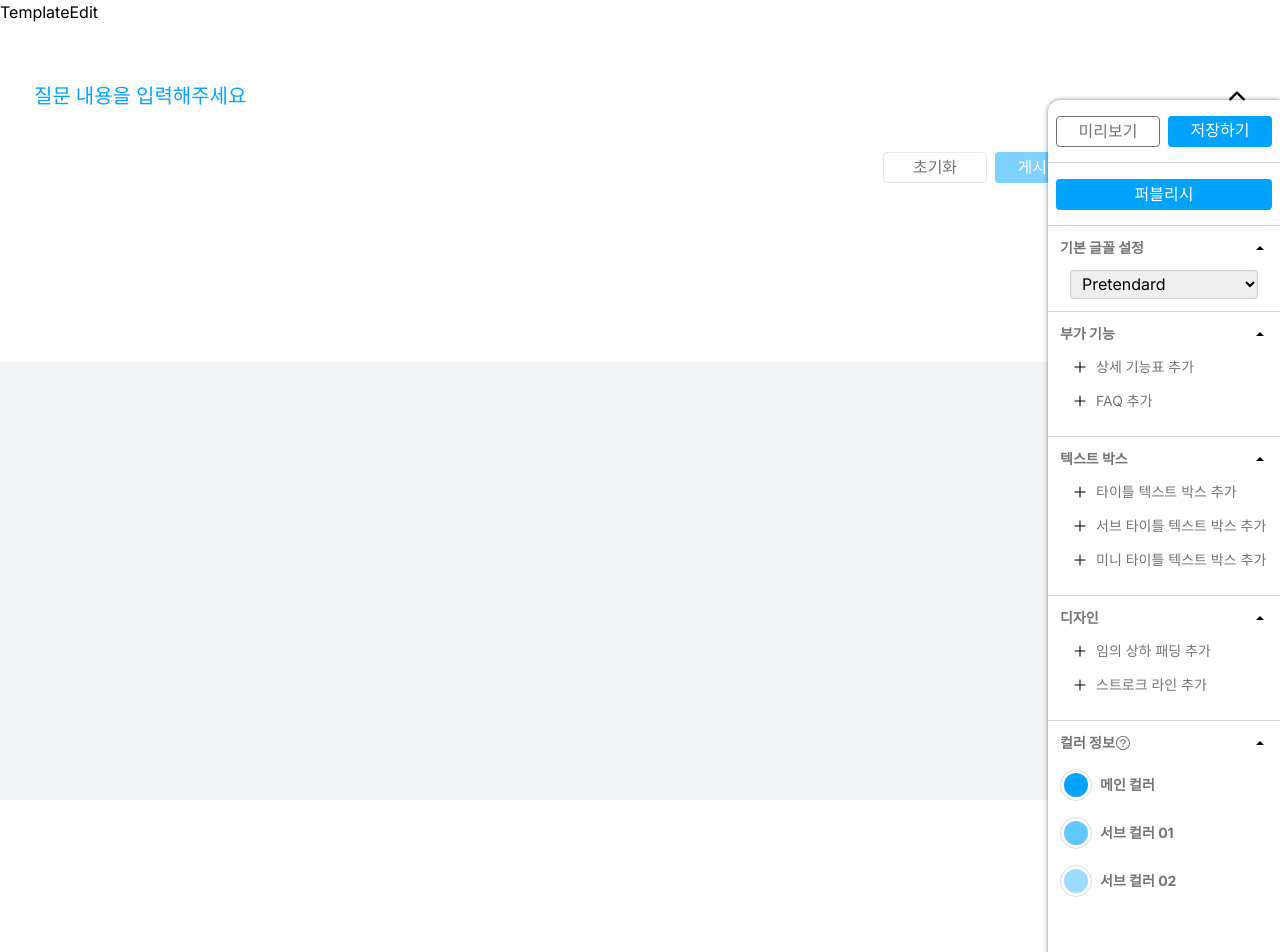
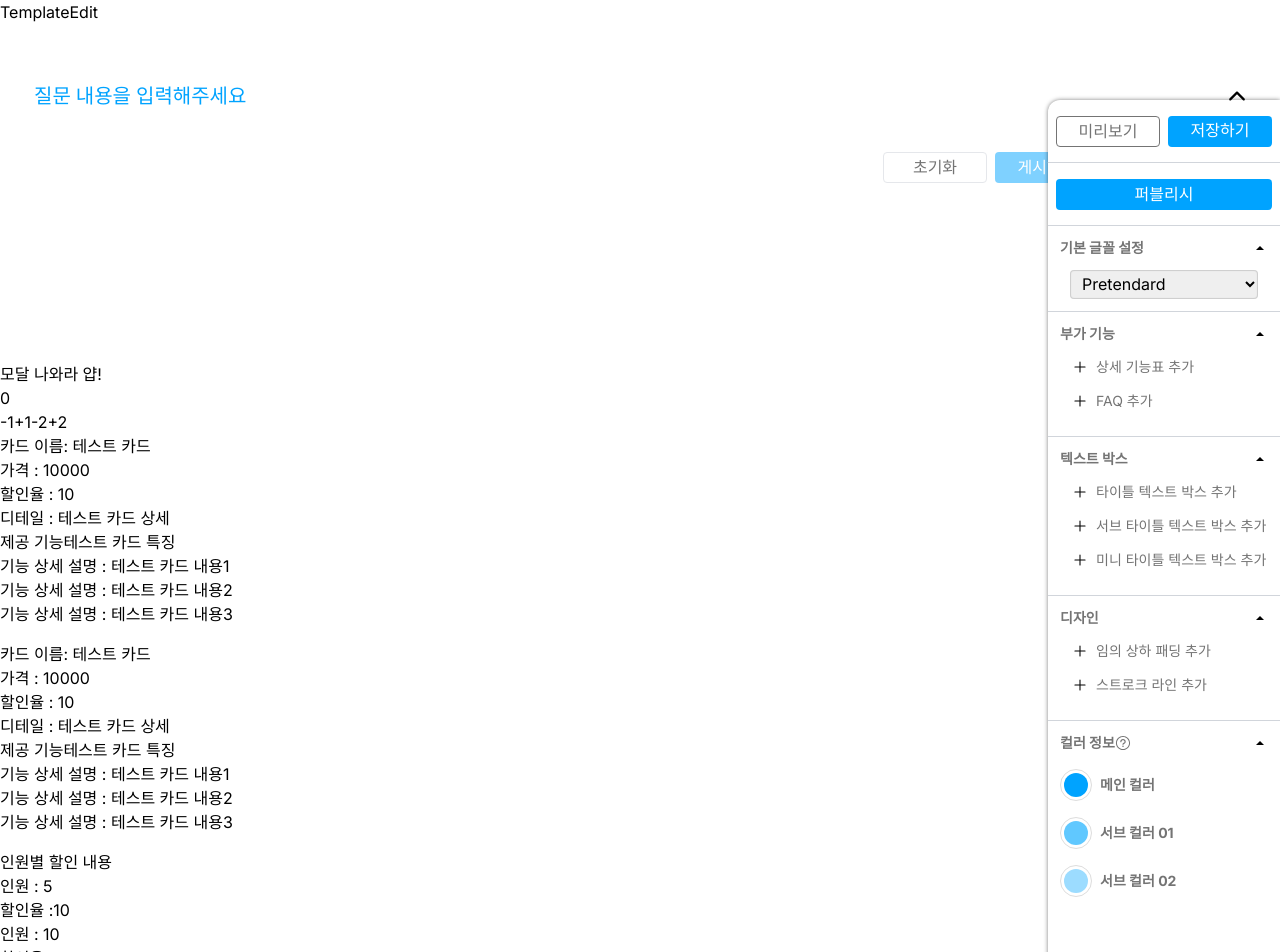
Before and after one commit to minki-dev/PRIETAG_FE, a Next.js app: page /editTemplate in a window 1280 px wide. Shown: the top 952 px of the page. Built offline with nearby package versions, Linux system fonts and the light colour scheme; a web font is replaced by a local one.

Commit message:
:sparkles: feat: editTemplate 페이지 PriceModal 추가
template 페이지에 PriceModal 컴포넌트 추가

```diff
--- a/app/editTemplate/page.tsx
+++ b/app/editTemplate/page.tsx
@@ -1,13 +1,115 @@
-import React from 'react';
+'use client';
+
+import React, { useEffect, useState } from 'react';
+import {
+	PriceCard,
+	setPriceCard,
+	setYearDiscount,
+	updateCardCount,
+	updateHeadDiscount,
+	updateTierDiscount,
+	usePriceModal,
+} from '@/store/slice/priceModalSlice';
+import Counter from '@/components/Counter';
 import FAQ from './components/FAQ';
-import RightMenu from './components/RightMenu'
+import PriceModal from './components/PriceModal';
+// import { testCard } from './components/Test';
+import RightMenu from './components/RightMenu';
 
-export default function TemplateEdit() {
+export default function EditTemplate() {
+	const [isModalOpen, setIsModalOpen] = useState(false);
+	const { priceModal, dispatch } = usePriceModal();
+	const toggleModal = () => {
+		setIsModalOpen(!isModalOpen);
+	};
+	// 아래의 데이터 목록은 api로부터 받아오는 데이터임을 명심할 것
+	const yearDiscount = 10;
+	const cardCount = 2;
+	const headDiscount = [
+		{ headCount: 5, discountRate: 10 },
+		{ headCount: 10, discountRate: 20 },
+		{ headCount: 15, discountRate: 30 },
+		{ headCount: 20, discountRate: 40 },
+	];
+	const testCard: PriceCard[] = [
+		{
+			title: '테스트 카드',
+			price: 10000,
+			discountRate: 10,
+			detail: '테스트 카드 상세',
+			feature: '테스트 카드 특징',
+			content: ['테스트 카드 내용1', '테스트 카드 내용2', '테스트 카드 내용3'],
+		},
+		{
+			title: '테스트 카드',
+			price: 10000,
+			discountRate: 10,
+			detail: '테스트 카드 상세',
+			feature: '테스트 카드 특징',
+			content: ['테스트 카드 내용1', '테스트 카드 내용2', '테스트 카드 내용3'],
+		},
+	];
+
+	useEffect(() => {
+		// testCard 길이만큼 price와 discountRate값을 initialState의 data로 교체한다
+		testCard.forEach((card, index) => {
+			dispatch(
+				updateTierDiscount({
+					index,
+					tierPrice: card.price,
+					discountRate: card.discountRate,
+				}),
+			);
+		});
+		dispatch(setYearDiscount(yearDiscount));
+		headDiscount.forEach((card, index) => {
+			dispatch(
+				updateHeadDiscount({
+					index,
+					headCount: card.headCount,
+					discountRate: card.discountRate,
+				}),
+			);
+		});
+		dispatch(updateCardCount(cardCount));
+
+		dispatch(setPriceCard(testCard));
+	}, []);
+
 	return (
-    <div>
-      <div>TemplateEdit</div>
-      <RightMenu />
+		<div>
+			<div>TemplateEdit</div>
+			<RightMenu />
 			<FAQ />
+			<main>
+				<button type="button" onClick={toggleModal}>
+					모달 나와라 얍!
+				</button>
+				{isModalOpen && <PriceModal toggleModal={toggleModal} />}
+				<Counter />
+				{/* 테스트 카드 내용 */}
+				{priceModal.priceCard.map((card) => (
+					<div className="mb-4">
+						<h1>카드 이름: {card.title}</h1>
+						<h2>가격 : {card.price}</h2>
+						<h3>할인율 : {card.discountRate}</h3>
+						<h4>디테일 : {card.detail}</h4>
+						<h5>제공 기능{card.feature}</h5>
+						{card.content.map((content) => (
+							<p>기능 상세 설명 : {content}</p>
+						))}
+					</div>
+				))}
+				인원별 할인 내용
+				{priceModal.headDiscount.map((card) => (
+					<div>
+						<h1>인원 : {card.headCount}</h1>
+						<h2>할인율 :{card.discountRate}</h2>
+					</div>
+				))}
+				연간 할인율
+				{priceModal.yearDiscountRate}
+			</main>
 		</div>
 	);
 }
```
